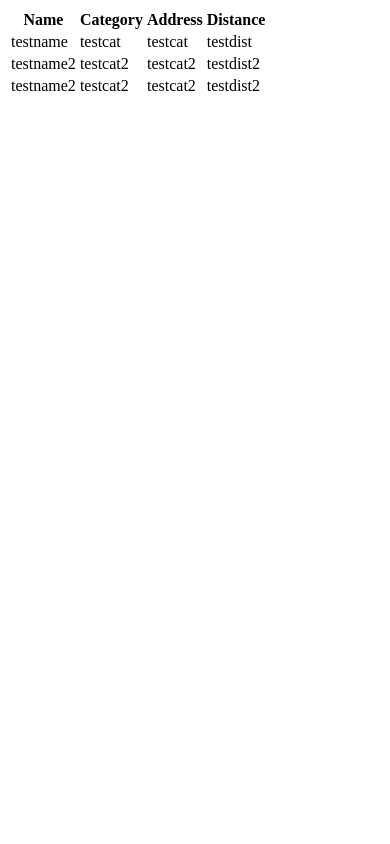
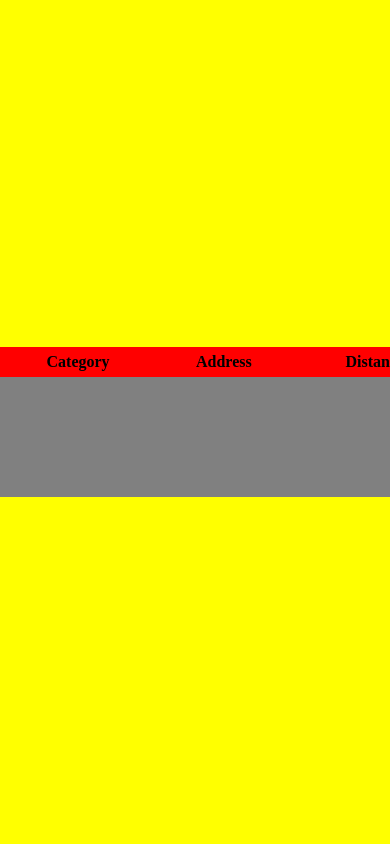
Before and after one commit to radovansurlak/BoataroundTestRado, a PHP site: page / in a window 390 px wide; the page is wider, and only the part inside the window is pictured. Run offline with PHP 8.4, Linux system fonts and the light colour scheme; lists and menus that the app fills with data are empty; some libraries are stand-ins or nearby versions.

Commit message:
linked up data + added responsiveness

```diff
--- a/index.html
+++ b/index.html
@@ -11,6 +11,7 @@
 <body>
   <div id="app">
     <table>
+
      <thead>
       <tr>
          <th>Name</th>
@@ -19,15 +20,13 @@
          <th>Distance</th>
       </tr>
      </thead>
+
      <tbody>
       <tr v-for="pub in pubs">
-         <td>{{ pub.name}}</td>
-         <td>{{ pub.category}}</td>
-         <td>{{ pub.category}}</td>
-         <td>{{ pub.distance}}</td>
+        <td v-for="attribute in pub"> {{attribute}} </td>
       </tr>
+     </tbody>
 
-     </tbody>
     </table>
   </div>
 
--- a/js/script.js
+++ b/js/script.js
@@ -1,27 +1,8 @@
 var app = new Vue({
   el: '#app',
   data: {
-    pubs: [
-      {
-        name: 'testname',
-        category: 'testcat',
-        address: 'testadd',
-        distance: 'testdist'
-      },
-      {
-        name: 'testname2',
-        category: 'testcat2',
-        address: 'testadd2',
-        distance: 'testdist2'
-      },
-      {
-        name: 'testname2',
-        category: 'testcat2',
-        address: 'testadd2',
-        distance: 'testdist2'
-      }
-
-    ]
+    categories: ['name','category','address','distance'],
+    pubs: []
   }
 });
 
@@ -29,7 +10,13 @@ fetch('https://api.foursquare.com/v2/venues/search?&categoryId=4d4b7105d754a0637
 .then(function(response) {
   response.json().then(function(data){
     data.response.venues.map((venue) => {
-      console.log(venue.name)
+      app._data.pubs.push({
+        name: venue.name,
+        category: venue.categories[0].shortName,
+        address: venue.location.address,
+        distance: venue.location.distance,
+      });
+      console.log(app._data.pubs);
     });
 
   });
--- a/styles/main.css
+++ b/styles/main.css
@@ -1,4 +1,42 @@
+* {
+  margin: 0;
+  padding: 0; }
+
 h1 {
   color: gray; }
 
+#app {
+  display: flex;
+  flex-direction: column;
+  width: 100vw;
+  height: 100vh;
+  background: yellow;
+  justify-content: center;
+  align-items: center; }
+
+table {
+  flex-basis: 0;
+  display: inline-block;
+  background: red;
+  min-width: 600px;
+  width: 60%; }
+
+thead {
+  height: 30px;
+  display: table;
+  table-layout: fixed;
+  text-align: left; }
+
+tbody {
+  display: block;
+  background: gray;
+  height: 120px;
+  overflow: auto; }
+
+thead, tbody tr {
+  display: table;
+  height: 30px;
+  width: 100%;
+  table-layout: fixed; }
+
 /*# sourceMappingURL=main.css.map */
--- a/styles/main.sass
+++ b/styles/main.sass
@@ -1,2 +1,40 @@
+$tr-height: 30px
+$tbody-height: 4 * $tr-height
+
+*
+  margin: 0
+  padding: 0
+
 h1
   color: gray
+
+#app
+  display: flex
+  flex-direction: column
+  width: 100vw
+  height: 100vh
+  background: yellow
+  justify-content: center
+  align-items: center
+table
+  flex-basis: 0
+  display: inline-block
+  background: red
+  min-width: 600px
+  width: 60%
+thead
+  height: $tr-height
+  display: table
+  table-layout: fixed
+  text-align: left
+
+tbody
+  display: block
+  background: gray
+  height: $tbody-height
+  overflow: auto
+thead, tbody tr
+  display: table
+  height: $tr-height
+  width: 100%
+  table-layout: fixed
```
Also changed, not shown: 1 other file.
